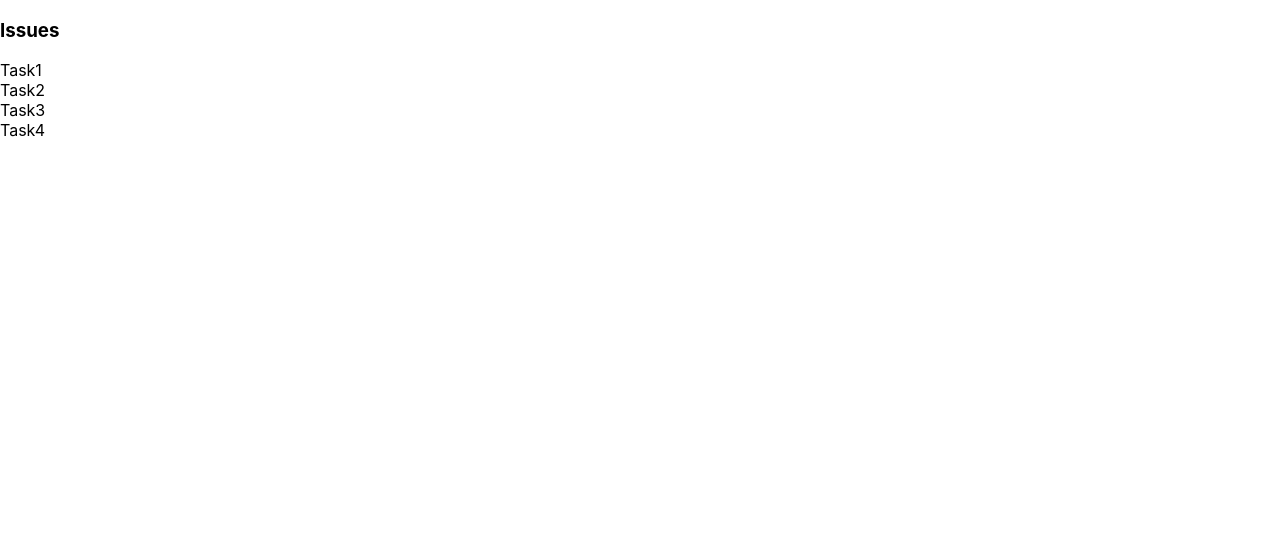
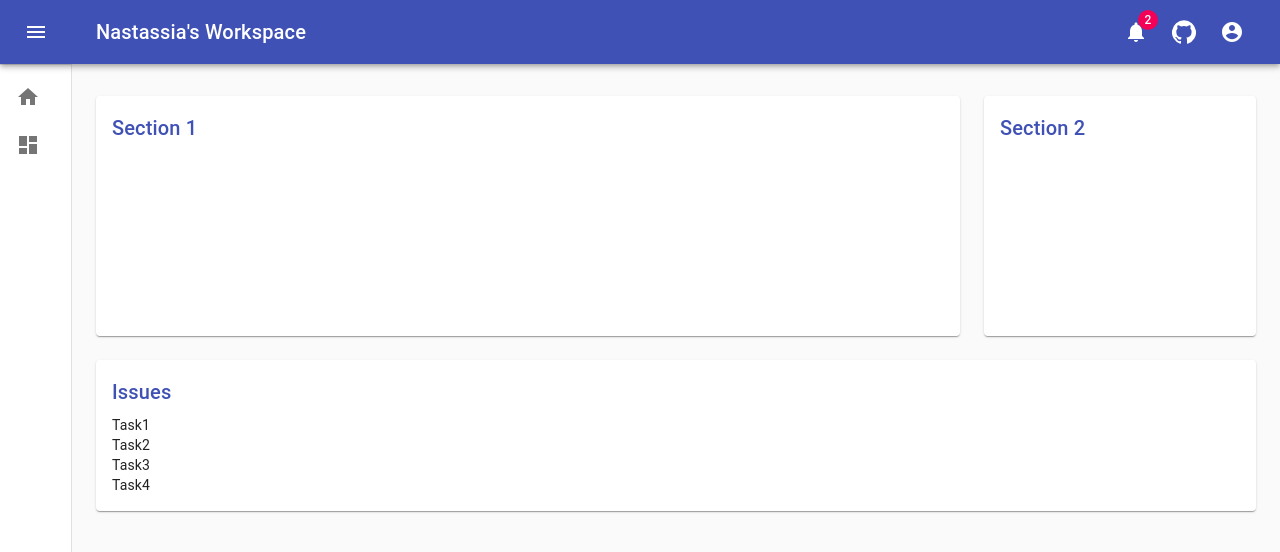
Before and after one commit to nastassia-dev/issue-tracker, a React app: page / in a window 1280 px wide. Shown: the top 552 px of the page. Built offline with nearby package versions, Linux system fonts and the light colour scheme; data requests are answered from the project's data file.

Commit message:
Add react-router and material ui

```diff
--- a/src/App.js
+++ b/src/App.js
@@ -1,12 +1,16 @@
 import React from 'react';
+import { Route, Switch } from 'react-router-dom';
 
-import TasksPage from './components/tasks/TasksPage';
+import AppContainer from './components/container/AppContainer';
+import Main from './components/main/Main';
 
 function App() {
   return (
-    <>
-      <TasksPage />
-    </>
+    <AppContainer>
+      <Switch>
+        <Route exact path='/' component={Main}/>
+      </Switch>
+    </AppContainer>
   );
 }
 
--- /dev/null
+++ b/src/components/common/Title.js
@@ -0,0 +1,10 @@
+import React from 'react';
+import Typography from '@material-ui/core/Typography';
+
+export default function Title(props) {
+	return (
+		<Typography component='h2' variant='h6' color='primary' gutterBottom>
+			{props.children}
+		</Typography>
+	);
+}
--- /dev/null
+++ b/src/components/container/AppContainer.js
@@ -0,0 +1,42 @@
+import React from 'react';
+import CssBaseline from '@material-ui/core/CssBaseline';
+import Container from '@material-ui/core/Container';
+import { makeStyles } from '@material-ui/core/styles';
+
+import Navigation from '../navigation/Navigation';
+
+const useStyles = makeStyles((theme) => ({
+	root: {
+		display: 'flex',
+	},
+	appBarSpacer: theme.mixins.toolbar,
+	content: {
+		flexGrow: 1,
+		height: '100vh',
+		overflow: 'auto',
+	},
+	container: {
+		paddingTop: theme.spacing(4),
+		paddingBottom: theme.spacing(4),
+	},
+}));
+
+
+const AppContainer = (props) => {
+	const classes = useStyles();
+
+	return (
+		<div className={classes.root}>
+			<CssBaseline />
+			<Navigation />
+			<main className={classes.content}>
+				<div className={classes.appBarSpacer} />
+				<Container maxWidth='lg' className={classes.container}>
+					{props.children}
+				</Container>
+			</main>
+		</div>
+	);
+}
+
+export default AppContainer;
--- /dev/null
+++ b/src/components/main/Main.js
@@ -0,0 +1,46 @@
+import React from 'react';
+import clsx from 'clsx';
+import { makeStyles } from '@material-ui/core/styles';
+import Grid from '@material-ui/core/Grid';
+import Paper from '@material-ui/core/Paper';
+
+import Title from '../common/Title';
+import TasksPage from '../tasks/TasksPage';
+
+const useStyles = makeStyles((theme) => ({
+	paper: {
+		padding: theme.spacing(2),
+		display: 'flex',
+		overflow: 'auto',
+		flexDirection: 'column',
+	},
+	fixedHeight: {
+		height: 240,
+	},
+}));
+
+export default function Main() {
+	const classes = useStyles();
+	const fixedHeightPaper = clsx(classes.paper, classes.fixedHeight);
+
+	return (
+		<Grid container spacing={3}>
+			<Grid item xs={12} md={8} lg={9}>
+				<Paper className={fixedHeightPaper}>
+					<Title>Section 1</Title>
+				</Paper>
+			</Grid>
+			<Grid item xs={12} md={4} lg={3}>
+				<Paper className={fixedHeightPaper}>
+					<Title>Section 2</Title>
+				</Paper>
+			</Grid>
+			<Grid item xs={12}>
+				<Paper className={classes.paper}>
+					<TasksPage/>
+				</Paper>
+			</Grid>
+		</Grid>
+
+	);
+}
--- /dev/null
+++ b/src/components/navigation/Navigation.js
@@ -0,0 +1,19 @@
+import React, { useState } from 'react';
+
+import TopBar from './TopBar';
+import SideNav from './SideNav';
+
+const Navigation = () => {
+	const [open, setOpen] = useState(false);
+
+	const handleDrawerOpen = () => setOpen(true);
+	const handleDrawerClose = () => setOpen(false);
+	return (
+		<>
+			<TopBar open={open} handleDrawerOpen={handleDrawerOpen}/>
+			<SideNav open={open} handleDrawerClose={handleDrawerClose}/>
+		</>
+	)
+};
+
+export default Navigation;
--- /dev/null
+++ b/src/components/navigation/SideNav.js
@@ -0,0 +1,82 @@
+import React from 'react';
+import clsx from 'clsx';
+import Divider from '@material-ui/core/Divider';
+import List from '@material-ui/core/List';
+import Drawer from '@material-ui/core/Drawer';
+import ChevronLeftIcon from '@material-ui/icons/ChevronLeft';
+import IconButton from '@material-ui/core/IconButton';
+import ListItem from '@material-ui/core/ListItem';
+import ListItemIcon from '@material-ui/core/ListItemIcon';
+import HomeIcon from '@material-ui/icons/Home';
+import DashboardIcon from '@material-ui/icons/Dashboard';
+import ListItemText from '@material-ui/core/ListItemText';
+import { Link as RouterLink } from 'react-router-dom';
+import { makeStyles } from '@material-ui/core/styles';
+
+const drawerWidth = 240;
+const useStyles = makeStyles((theme) => ({
+	toolbarIcon: {
+		display: 'flex',
+		alignItems: 'center',
+		justifyContent: 'flex-end',
+		padding: '0 8px',
+		...theme.mixins.toolbar,
+	},
+	drawerPaper: {
+		position: 'relative',
+		whiteSpace: 'nowrap',
+		width: drawerWidth,
+		transition: theme.transitions.create('width', {
+			easing: theme.transitions.easing.sharp,
+			duration: theme.transitions.duration.enteringScreen,
+		}),
+	},
+	drawerPaperClose: {
+		overflowX: 'hidden',
+		transition: theme.transitions.create('width', {
+			easing: theme.transitions.easing.sharp,
+			duration: theme.transitions.duration.leavingScreen,
+		}),
+		width: theme.spacing(7),
+		[theme.breakpoints.up('sm')]: {
+			width: theme.spacing(9),
+		},
+	},
+}));
+
+const SideNav = ({ open, handleDrawerClose }) => {
+	const classes = useStyles();
+
+	return (
+		<Drawer
+			variant='permanent'
+			classes={{
+				paper: clsx(classes.drawerPaper, !open && classes.drawerPaperClose),
+			}}
+			open={open}
+		>
+			<div className={classes.toolbarIcon}>
+				<IconButton onClick={handleDrawerClose}>
+					<ChevronLeftIcon/>
+				</IconButton>
+			</div>
+			<Divider/>
+			<List>
+				<ListItem button component={RouterLink} to='/'>
+					<ListItemIcon>
+						<HomeIcon />
+					</ListItemIcon>
+					<ListItemText primary='Main' />
+				</ListItem>
+				<ListItem button component={RouterLink} to='/dashboard'>
+					<ListItemIcon>
+						<DashboardIcon />
+					</ListItemIcon>
+					<ListItemText primary='Dashboards' />
+				</ListItem>
+			</List>
+		</Drawer>
+	)
+};
+
+export default SideNav;
--- /dev/null
+++ b/src/components/navigation/TopBar.js
@@ -0,0 +1,82 @@
+import React from 'react';
+import clsx from 'clsx';
+import Toolbar from '@material-ui/core/Toolbar';
+import AppBar from '@material-ui/core/AppBar';
+import IconButton from '@material-ui/core/IconButton';
+import Typography from '@material-ui/core/Typography';
+import Badge from '@material-ui/core/Badge';
+import NotificationsIcon from '@material-ui/icons/Notifications';
+import AccountCircle from '@material-ui/icons/AccountCircle';
+import GitHub from '@material-ui/icons/GitHub';
+import MenuIcon from '@material-ui/icons/Menu';
+import { makeStyles } from '@material-ui/core/styles';
+
+const drawerWidth = 240;
+const useStyles = makeStyles((theme) => ({
+	toolbar: {
+		paddingRight: 24,
+	},
+	title: {
+		flexGrow: 1,
+	},
+	appBar: {
+		zIndex: theme.zIndex.drawer + 1,
+		transition: theme.transitions.create(['width', 'margin'], {
+			easing: theme.transitions.easing.sharp,
+			duration: theme.transitions.duration.leavingScreen,
+		}),
+	},
+	appBarShift: {
+		marginLeft: drawerWidth,
+		width: `calc(100% - ${drawerWidth}px)`,
+		transition: theme.transitions.create(['width', 'margin'], {
+			easing: theme.transitions.easing.sharp,
+			duration: theme.transitions.duration.enteringScreen,
+		}),
+	},
+	menuButton: {
+		marginRight: 36,
+	},
+	menuButtonHidden: {
+		display: 'none',
+	},
+}));
+
+const TopBar = ({ open, handleDrawerOpen }) => {
+	const classes = useStyles();
+
+	return (
+			<AppBar position='absolute' className={clsx(classes.appBar, open && classes.appBarShift)}>
+				<Toolbar className={classes.toolbar}>
+					<IconButton
+						edge='start'
+						color='inherit'
+						onClick={handleDrawerOpen}
+						className={clsx(classes.menuButton, open && classes.menuButtonHidden)}
+					>
+						<MenuIcon/>
+					</IconButton>
+					<Typography component='h1' variant='h6' color='inherit' noWrap className={classes.title}>
+						Nastassia's Workspace
+					</Typography>
+					<IconButton color='inherit'>
+						<Badge badgeContent={2} color='secondary'>
+							<NotificationsIcon/>
+						</Badge>
+					</IconButton>
+					<IconButton
+						color='inherit'
+					>
+						<GitHub/>
+					</IconButton>
+					<IconButton
+						color='inherit'
+					>
+						<AccountCircle/>
+					</IconButton>
+				</Toolbar>
+			</AppBar>
+	);
+};
+
+export default TopBar;
--- a/src/components/tasks/TasksPage.js
+++ b/src/components/tasks/TasksPage.js
@@ -2,6 +2,7 @@ import React, { useEffect } from 'react';
 import { connect } from 'react-redux';
 
 import * as tasksActions from '../../redux/actions/tasksActions';
+import Title from '../common/Title';
 
 const TasksPage = ({ tasks, loadTasks }) => {
 	useEffect(() => {
@@ -11,14 +12,14 @@ const TasksPage = ({ tasks, loadTasks }) => {
 	}, []);
 
 	return (
-		<div>
-			<h3>Issues</h3>
+		<>
+			<Title>Issues</Title>
 			{tasks.map(t => {
 				return (
 					<div key={t.id}>{t.title}</div>
 				);
 			})}
-		</div>
+		</>
 	);
 };
 
--- a/src/index.js
+++ b/src/index.js
@@ -1,6 +1,7 @@
 import React from 'react';
 import ReactDOM from 'react-dom';
-import { Provider } from 'react-redux';
+import { BrowserRouter as ReactRouter } from 'react-router-dom';
+import { Provider as ReduxProvider } from 'react-redux';
 
 import App from './App';
 import configureStore from './redux/store';
@@ -9,8 +10,10 @@ import './index.css';
 const store = configureStore();
 
 ReactDOM.render(
-  <Provider store={store}>
-    <App />
-  </Provider>,
+  <ReduxProvider store={store}>
+    <ReactRouter>
+      <App />
+    </ReactRouter>
+  </ReduxProvider>,
   document.getElementById('root')
 );
```
Also changed, not shown: package.json (+5 -2 lines), 1 other file (tests, documents, lock files or other folders).
